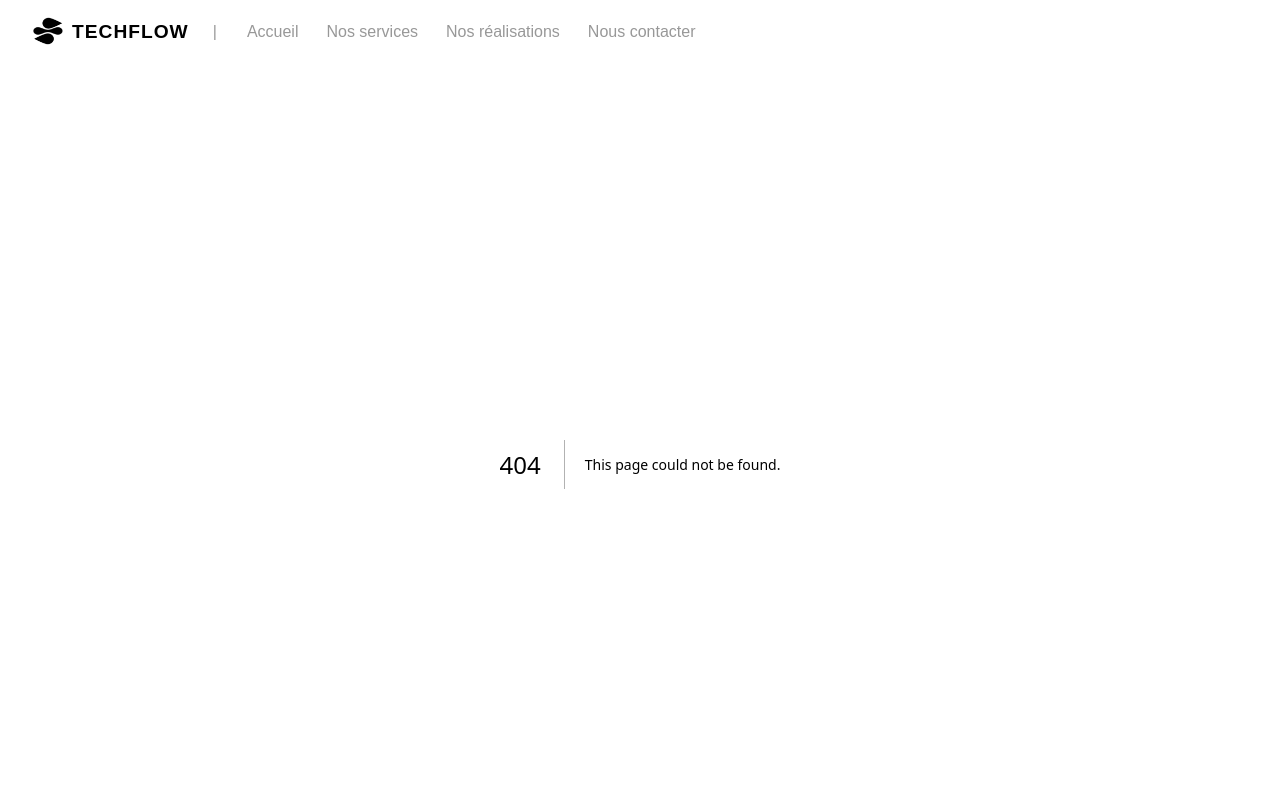
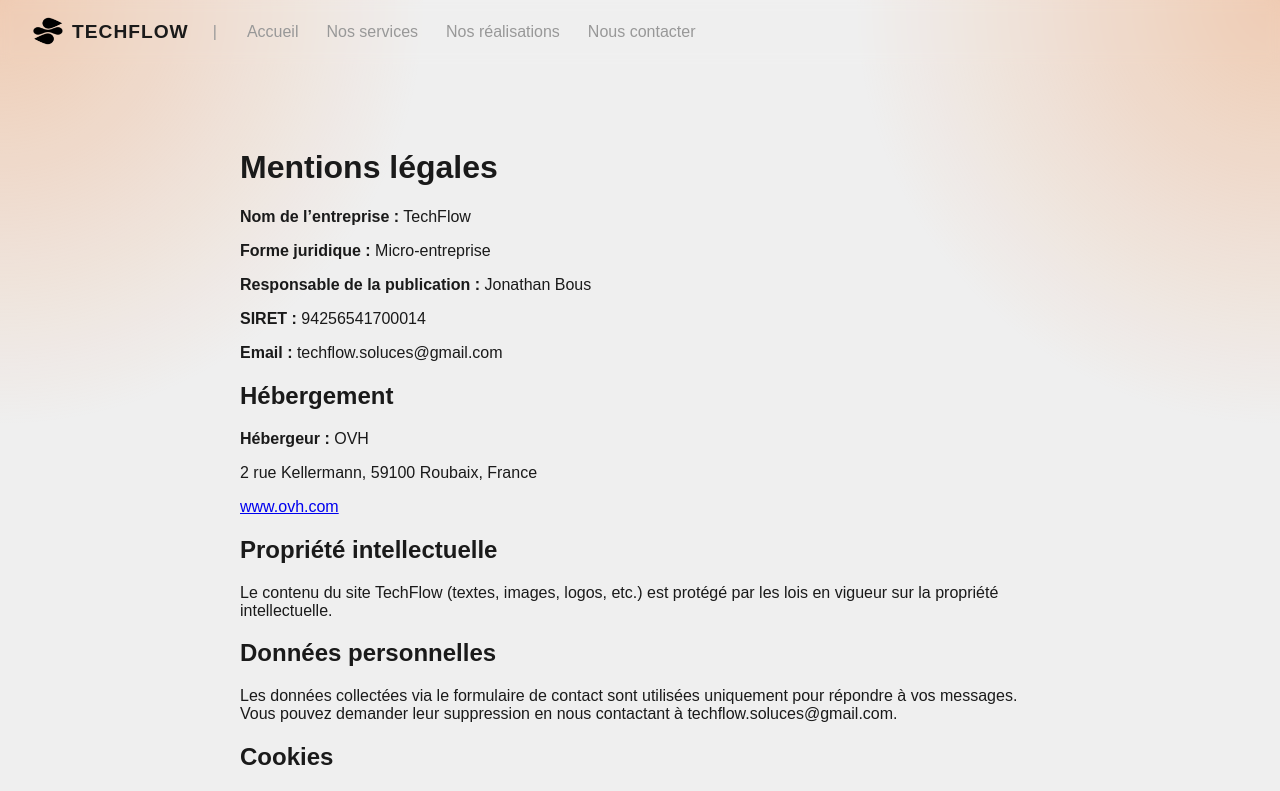
Before and after one commit to TechFlow-soluces/TechFlow, a Next.js app: page /mentions-legales in a window 1280 px wide. Before the commit this address had no page. Shown: the top 791 px of the page. Built offline with nearby package versions, Linux system fonts and the light colour scheme; a web font is replaced by a local one.

Commit message:
Ajout de la page mentions légales

```diff
--- a/src/app/components/Footer.tsx
+++ b/src/app/components/Footer.tsx
@@ -34,7 +34,7 @@ export default function Header() {
 
         {/* Bloc droit : mentions légales */}
         <div style={{ flex: '1 1 200px', textAlign: 'right' }}>
-            <a href="/mentions-legales" style={{ color: '#f0f0f0', textDecoration: 'none' }}>Mentions légales</a>
+            <a href="/mentions-legales/page" style={{ color: '#f0f0f0', textDecoration: 'none' }}>Mentions légales</a>
         </div>
     </div>
 
--- /dev/null
+++ b/src/app/mentions-legales/page.tsx
@@ -0,0 +1,34 @@
+export const metadata = {
+    title: "Mentions légales - TechFlow",
+    description: "Mentions légales du site TechFlow, agence web spécialisée en solutions digitales.",
+};
+
+export default function MentionsLegalesPage() {
+    return (
+        <main style={{ padding: "4rem 2rem", maxWidth: "800px", margin: "0 auto" }}>
+            <h1>Mentions légales</h1>
+            <p><strong>Nom de l’entreprise :</strong> TechFlow</p>
+            <p><strong>Forme juridique :</strong> Micro-entreprise</p>
+            <p><strong>Responsable de la publication :</strong> Jonathan Bous</p>
+            <p><strong>SIRET :</strong> 94256541700014</p>
+            <p><strong>Email :</strong> techflow.soluces@gmail.com</p>
+
+            <h2>Hébergement</h2>
+            <p><strong>Hébergeur :</strong> OVH</p>
+            <p>2 rue Kellermann, 59100 Roubaix, France</p>
+            <p><a href="https://www.ovh.com" target="_blank">www.ovh.com</a></p>
+
+            <h2>Propriété intellectuelle</h2>
+            <p>Le contenu du site TechFlow (textes, images, logos, etc.) est protégé par les lois en vigueur sur la propriété intellectuelle.</p>
+
+            <h2>Données personnelles</h2>
+            <p>Les données collectées via le formulaire de contact sont utilisées uniquement pour répondre à vos messages. Vous pouvez demander leur suppression en nous contactant à techflow.soluces@gmail.com.</p>
+
+            <h2>Cookies</h2>
+            <p>Ce site utilise des cookies pour des fins de mesure d’audience (Google Analytics). Ces cookies ne sont déposés qu’avec votre consentement.</p>
+
+            <h2>Responsabilité</h2>
+            <p>Les informations présentes sur ce site sont données à titre indicatif. TechFlow ne saurait être tenue responsable des erreurs ou omissions.</p>
+        </main>
+    );
+}
```
